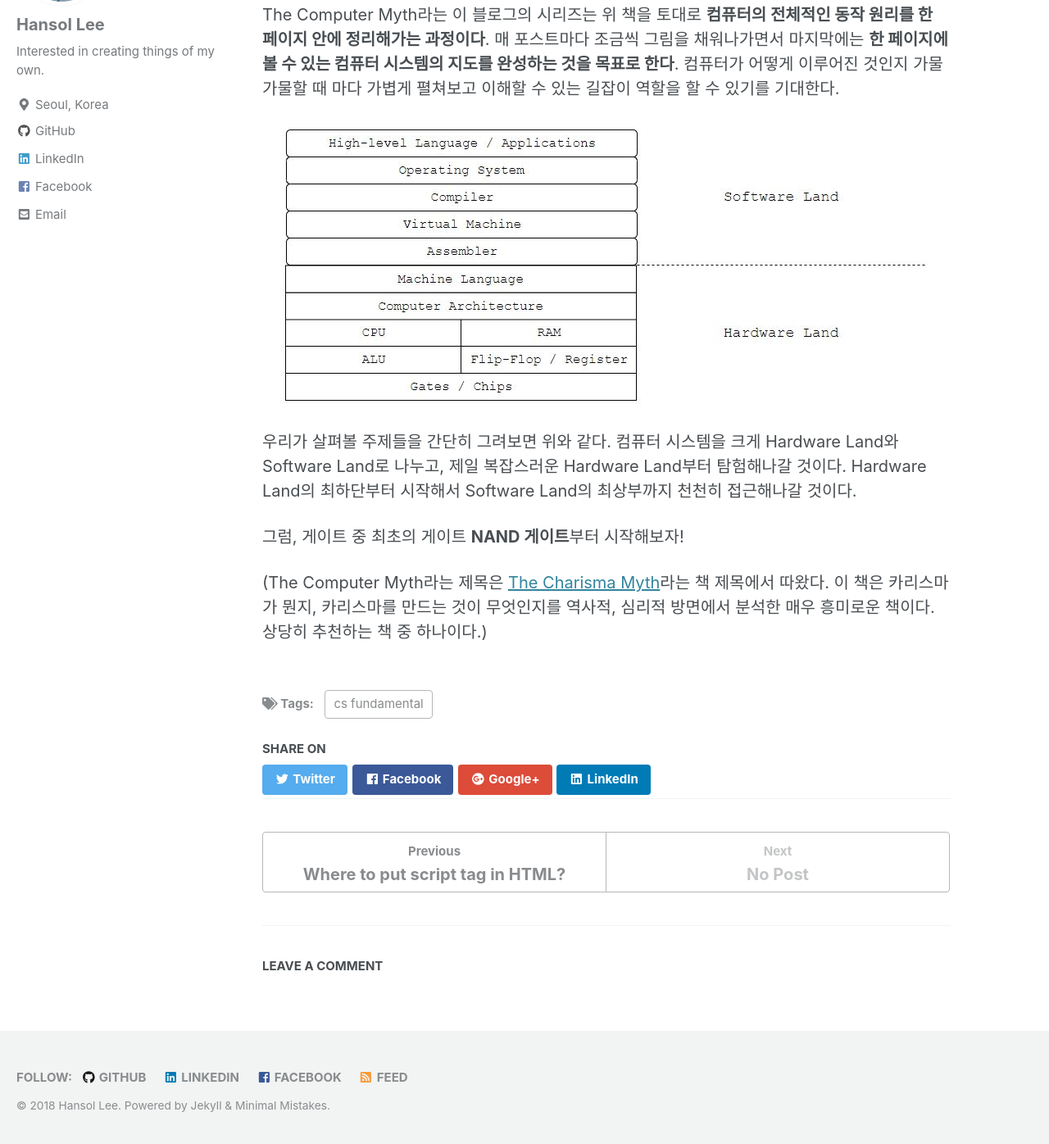
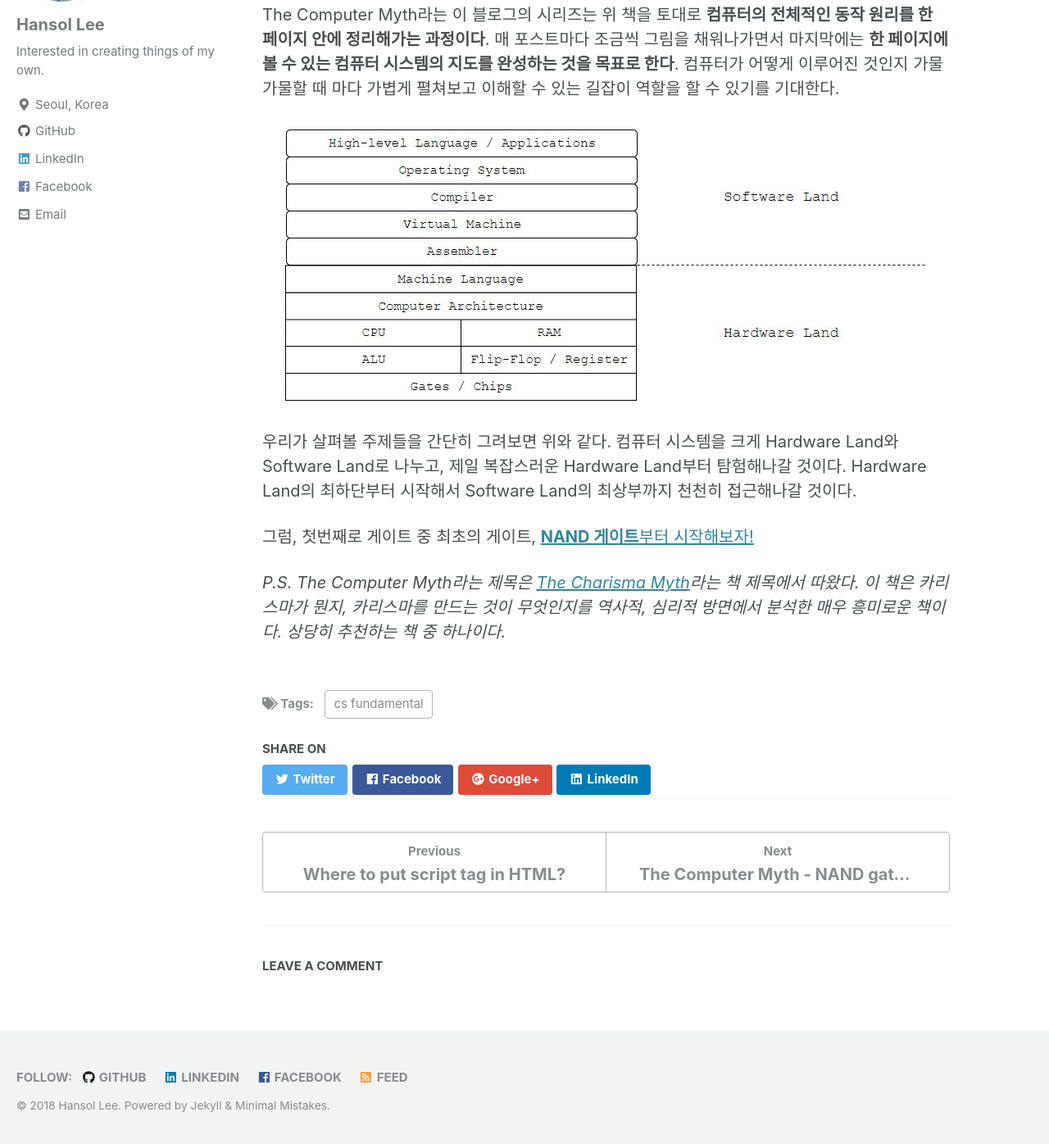
Before and after one commit to giantsol/giantsol.github.io, a Jekyll site: the page built from _posts/2018-12-30-computer-myth-00.md, in a window 1280 px wide and 1400 px high, scrolled down 792 px. Shown: the top 1396 px of the window at 82% size. Built offline with Jekyll 4.4.1, drawn with Linux system fonts in a browser that asks for light colours; cached includes are drawn as plain includes; nearby versions of some CDN libraries; comment, search, counter and statistics services are not loaded.

Commit message:
write computer myth 01 post

```diff
--- a/_posts/2018-12-30-computer-myth-00.md
+++ b/_posts/2018-12-30-computer-myth-00.md
@@ -18,6 +18,6 @@ The Computer Myth라는 이 블로그의 시리즈는 위 책을 토대로 **컴
 
 우리가 살펴볼 주제들을 간단히 그려보면 위와 같다. 컴퓨터 시스템을 크게 Hardware Land와 Software Land로 나누고, 제일 복잡스러운 Hardware Land부터 탐험해나갈 것이다. Hardware Land의 최하단부터 시작해서 Software Land의 최상부까지 천천히 접근해나갈 것이다.
 
-그럼, 게이트 중 최초의 게이트 **NAND 게이트**부터 시작해보자!
+그럼, 첫번째로 게이트 중 최초의 게이트, [**NAND 게이트**부터 시작해보자!](/computer-myth-01/)
 
-(The Computer Myth라는 제목은 [The Charisma Myth](https://www.amazon.com/Charisma-Myth-Science-Personal-Magnetism/dp/1591845947/ref=sr_1_1?s=books&ie=UTF8&qid=1545785581&sr=1-1&keywords=the+charisma+myth)라는 책 제목에서 따왔다. 이 책은 카리스마가 뭔지, 카리스마를 만드는 것이 무엇인지를 역사적, 심리적 방면에서 분석한 매우 흥미로운 책이다. 상당히 추천하는 책 중 하나이다.)
+*P.S. The Computer Myth라는 제목은 [The Charisma Myth](https://www.amazon.com/Charisma-Myth-Science-Personal-Magnetism/dp/1591845947/ref=sr_1_1?s=books&ie=UTF8&qid=1545785581&sr=1-1&keywords=the+charisma+myth)라는 책 제목에서 따왔다. 이 책은 카리스마가 뭔지, 카리스마를 만드는 것이 무엇인지를 역사적, 심리적 방면에서 분석한 매우 흥미로운 책이다. 상당히 추천하는 책 중 하나이다.*
--- a/_sass/minimal-mistakes/_base.scss
+++ b/_sass/minimal-mistakes/_base.scss
@@ -203,22 +203,23 @@ li ol {
 
 figure {
   display: -webkit-box;
-  display: flex;
   -webkit-box-pack: justify;
   justify-content: space-between;
   -webkit-box-align: start;
   align-items: flex-start;
   flex-wrap: wrap;
-  margin: 2em 0;
+  margin: 2em auto;
+  display: block;
+  width: 100%;
 
-  img,
   iframe,
   .fluid-width-video-wrapper {
     margin-bottom: 1em;
   }
 
   img {
-    width: 100%;
+    display: block;
+    margin: 0 auto;
     border-radius: $border-radius;
     -webkit-transition: $global-transition;
     transition: $global-transition;
@@ -258,7 +259,9 @@ figure {
 /* Figure captions */
 
 figcaption {
-  margin-bottom: 0.5em;
+  display: block;
+  margin: 0.5em auto 0.5em auto;
+  text-align: center;
   color: $muted-text-color;
   font-family: $caption-font-family;
   font-size: $type-size-6;
```
Also changed, not shown: _posts/2018-12-31-computer-myth-01.md (added, +38 -0 lines), assets/images/computer-myth/01-0.jpg (added), assets/images/computer-myth/01-1.jpg (added), assets/images/computer-myth/01-2.jpg (added).
